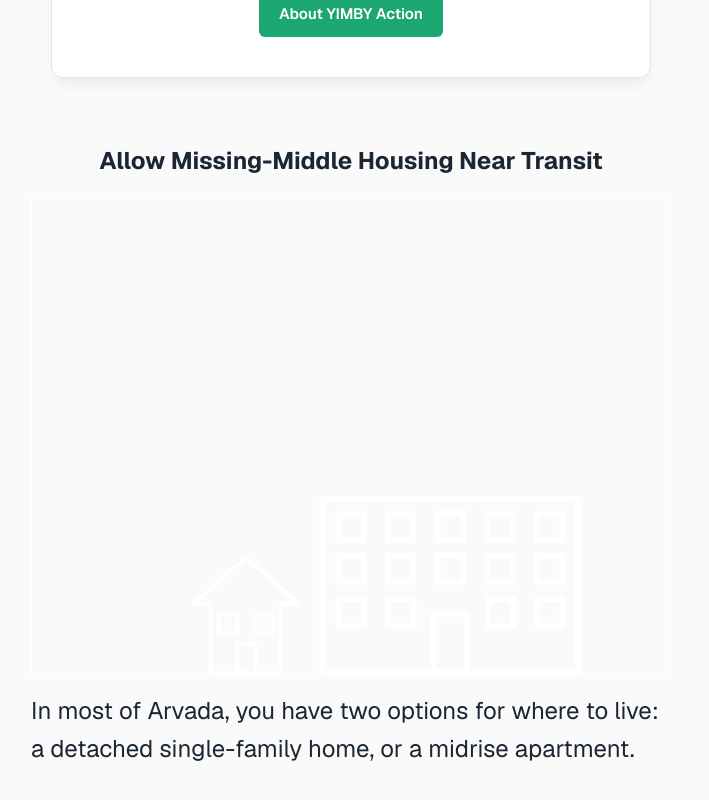
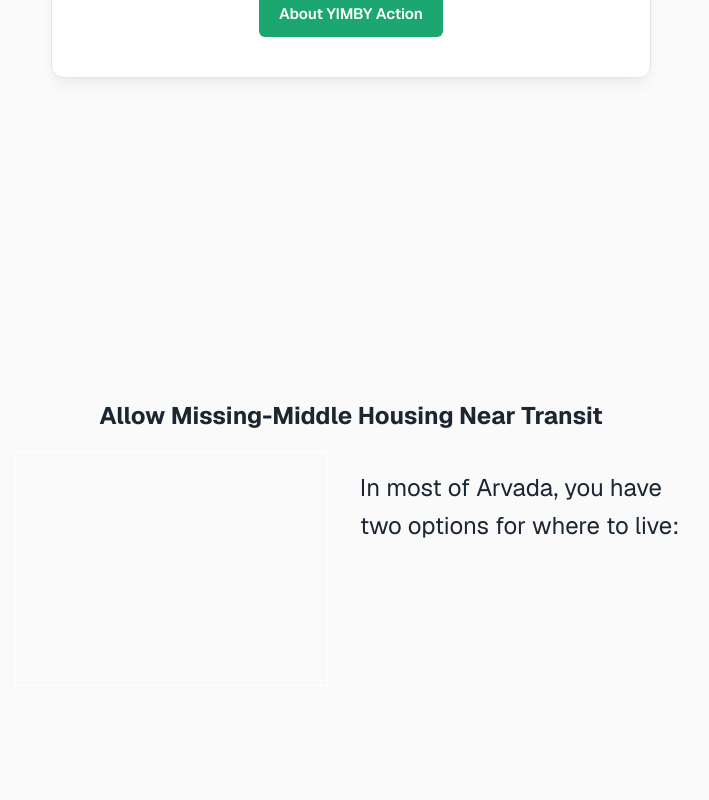
Before and after one commit to AnthonySuper/arvada-plan, a Next.js app: page / in a window 1280 px wide. Shown: the part 430-1230 px from the top of the page, without its empty margins (289-998 px from the left). Built offline with nearby package versions, Linux system fonts and the light colour scheme.

Commit message:
Missing middle thing (nightmare)

```diff
--- a/src/app/page.tsx
+++ b/src/app/page.tsx
@@ -85,8 +85,9 @@
         </div>
       </div>
 
-      {/* Pinned Scrollytelling Section */}
-      <MissingMiddle />
+      <section>
+        <MissingMiddle />
+      </section>
 
       {/* Transit Station Section */}
       <CardSection title="Make each G-Line Station a Destination">
--- a/src/components/sections/MissingMiddle/MissingMiddle2.module.css
+++ b/src/components/sections/MissingMiddle/MissingMiddle2.module.css
@@ -2,6 +2,8 @@
   display: flex;
   flex-direction: column;
   align-items: center;
+  justify-content: center;
+  min-height: 100dvh;
   margin-left: var(--gap-default);
   margin-right: var(--gap-default);
 }
@@ -15,25 +17,30 @@
 
 .sectionContent {
   display: flex;
-  flex-direction: row;
+  flex-direction: column;
   align-items: center;
-  gap: calc(2 * var(--gap-default));
+  justify-content: center;
+  gap: var(--gap-default);
 
   @media (min-width: 768px) {
-    flex-direction: column;
-    gap: var(--gap-default);
+    flex-direction: row;
+    gap: calc(2 * var(--gap-default));
   }
 }
 
 .sectionSvg {
   aspect-ratio: 4 / 3;
-  width: clamp(200px, 50vw, 800px);
+  width: clamp(200px, 70vw, 800px);
   max-height: 80vh;
   border: 1px solid white;
   color: inherit;
   position: relative;
   z-index: 2;
   background-color: inherit;
+
+  @media (min-width: 768px) {
+    width: 50vw;
+  }
 }
 
 .sectionExposition {
@@ -43,6 +50,10 @@
   height: 500px;
   overflow: hidden;
 
+  @media (min-width: 768px) {
+    height: 200px;
+  }
+
   [data-paragraph] {
     z-index: 1;
     position: absolute;
--- a/src/components/sections/MissingMiddle/index.tsx
+++ b/src/components/sections/MissingMiddle/index.tsx
@@ -2,15 +2,18 @@
 import { useRef } from 'react';
 import gsap from 'gsap';
 import { ScrollTrigger } from 'gsap/ScrollTrigger';
+import { DrawSVGPlugin, TextPlugin } from 'gsap/all';
+import { GSDevTools } from 'gsap/GSDevTools';
 import { useGSAP } from '@gsap/react';
 import styles from './MissingMiddle.module.css';
 import classes from './MissingMiddle2.module.css';
 import HouseIcon from './house-icon.svg';
+import DrawableQuestion from './split-drawable-question.svg';
 import ApartmentIcon from './apartment-icon.svg';
 
 // Register the ScrollTrigger plugin
 if (typeof window !== 'undefined') {
-  gsap.registerPlugin(ScrollTrigger);
+  gsap.registerPlugin(ScrollTrigger, GSDevTools, DrawSVGPlugin, TextPlugin);
 }
 
 const PATHS = {
@@ -31,33 +34,44 @@
   const containerRef = useRef<HTMLElement | null>(null);
 
   useGSAP(() => {
-    gsap.set('.house', { attr: { y: 3000 - HOUSE_HEIGHT, x: 1000 } });
-    gsap.set('.apartment', { attr: { x: 1800, y: 3000 - APARTMENT_HEIGHT } });
+    gsap.set('.house', { attr: { y: 3000 + HOUSE_HEIGHT, x: 1000 } });
+    gsap.set('.apartment', { attr: { x: 1800, y: 3000 + APARTMENT_HEIGHT } });
     gsap.set('[data-paragraph]', { opacity: 0, y: -100 });
     gsap.set('[data-paragraph="1"]', { opacity: 1, y: 0 });
+    gsap.set('[data-path-question]', { drawSVG: 0, opacity: 1 });
 
     const tl = gsap.timeline({
       scrollTrigger: {
         trigger: containerRef.current,
         start: 'top top',
-        end: '+=800%',
+        end: '+=400%',
         pin: true,
         scrub: 1
-      }
+      },
+      defaults: { ease: 'none' },
     });
 
-    tl.to('[data-paragraph="1"]', { opacity: 1, duration: 1 }, 'step-1')
-      .to(['.house', '.apartment'], { opacity: 1 }, 'step-1')
+    tl.to('[data-type="sfh"]', { text: 'a single family-home', duration: 1 }, '<')
+      .to('.house', { attr: { y: 3000 - HOUSE_HEIGHT }, duration: 0.75 }, '<')
+      .to('[data-type="apt"]', { text: 'or a mid-rise apartment', duraion: 1 })
+      .to('.apartment', { attr: { y: 3000 - APARTMENT_HEIGHT }, duration: 0.75 }, '<')
       .to('[data-paragraph="1"]', { opacity: 0, y: 500, duration: 1 }, 'step-2')
-      .to('[data-paragraph="2"]', { opacity: 1, y: 0, duration: 1 }, '<');
+      .to('[data-paragraph="2"]', { opacity: 1, y: 0, duration: 1 }, '<')
+      .to('.house', { attr: { x: 0 }, duration: 1 }, '-=0.25')
+      .to('.apartment', { attr: { x: 3000 }, duration: 1 }, '<')
+      .to('[data-path-question]', { drawSVG: "100%", duration: 1 }, '<')
+      .to('.house', { attr: { y: 0 - HOUSE_HEIGHT }, duration: 1 })
+      .to('.apartment', { attr: { y: 0 - APARTMENT_HEIGHT }, duration: 1 }, '<');
 
+    // GSDevTools.create({ animation: tl, id: "NewMiddle" });
   }, { scope: containerRef });
 
   return (
-    <section ref={containerRef} className={classes.section}>
+    <div ref={containerRef} className={classes.section}>
       <h2 className={classes.sectionHeader}>Allow Missing-Middle Housing Near Transit</h2>
       <div className={classes.sectionContent}>
         <svg viewBox="0 0 4000 3000" className={classes.sectionSvg}>
+
           <HouseIcon
             color="white"
             x={1000}
@@ -73,17 +87,26 @@
             preserveAspectRatio="xMinYMin meet"
             className="apartment"
           />
+          <DrawableQuestion
+            height={1500}
+            x={1500}
+            y={1000}
+            opacity={1}
+            preserveAspectRatio="xMinYMin meet"
+          />
         </svg>
         <div className={classes.sectionExposition}>
           <p data-paragraph="1">
-            In most of Arvada, you have two options for where to live: a detached single-family home, or a midrise apartment.
+            In most of Arvada, you have two options for where to live:{' '}
+            <span data-type="sfh" />{' '}
+            <span data-type="apt" />
           </p>
           <p data-paragraph="2">
             But what if somebody wants something in the middle?
           </p>
         </div>
       </div>
-    </section>
+    </div>
   );
 }
 
@@ -109,13 +132,13 @@
     if (paragraphs.length === 0) return;
 
     const tl = gsap.timeline({
-      scrollTrigger: {
+      /* scrollTrigger: {
         trigger: containerRef.current,
         start: 'top top',
         end: '+=800%',
         pin: true,
         scrub: 1,
-      }
+      } */
     });
 
     paragraphs.forEach((p, index) => {
@@ -177,6 +200,7 @@
       }
     });
 
+    GSDevTools.create({ animation: tl, id: "MissingMiddle" });
   }, { scope: containerRef });
 
   const textBlocks = [
```
Also changed, not shown: src/components/sections/MissingMiddle/drawable-question.svg, src/components/sections/MissingMiddle/split-drawable-question.svg (added).
